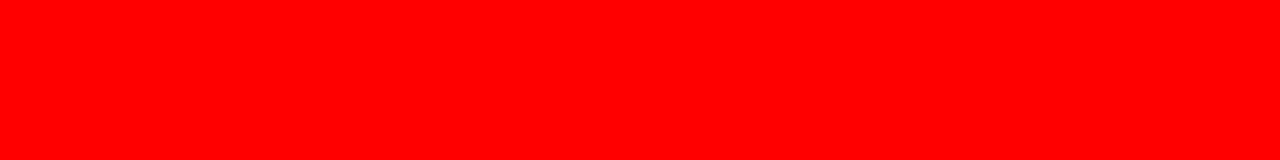
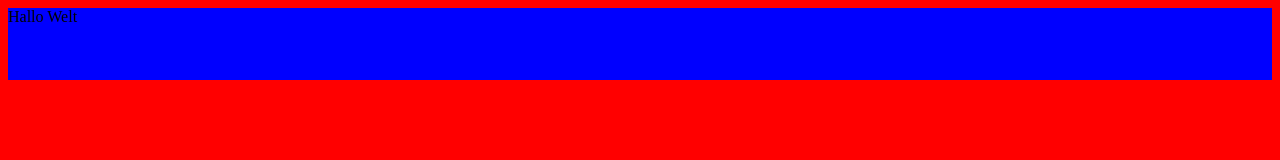
Before and after one commit to florianwuerti/webprofessionals, a plain HTML site: page index.html in a window 1280 px wide. Drawn offline with Linux system fonts and the light colour scheme.

Commit message:
Header Div eingefügt

```diff
--- a/index.html
+++ b/index.html
@@ -6,7 +6,9 @@
     <link rel="stylesheet" type="text/css" href="css/style.css">
 </head>
 <body>
-
+<header>
+    Hallo Welt
+</header>
 
 
 </body>
```
